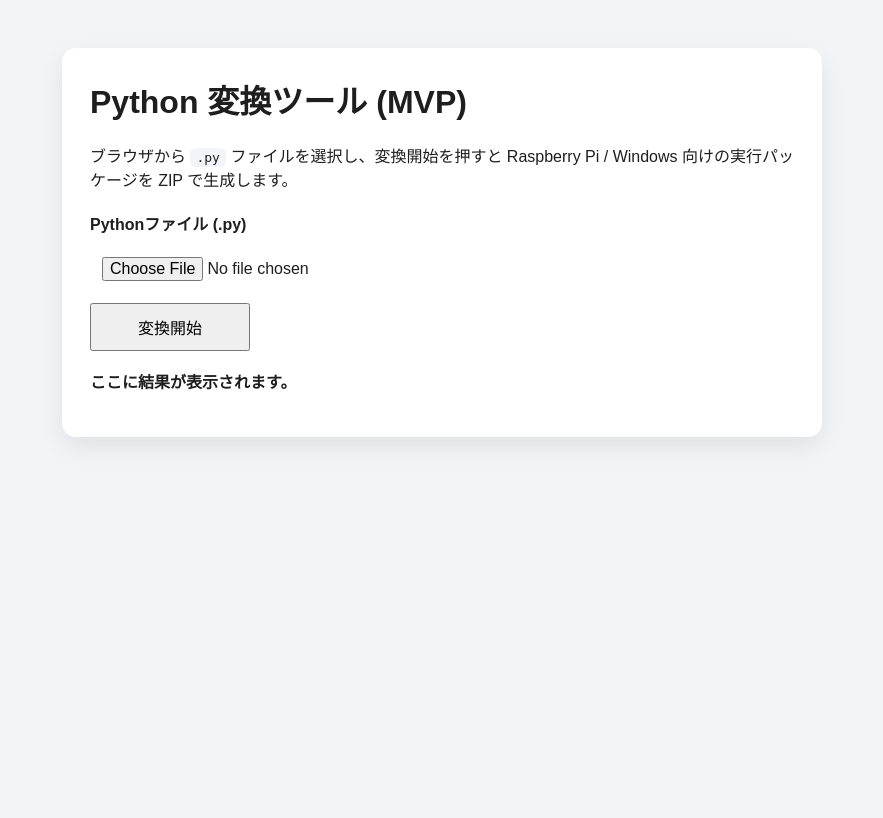
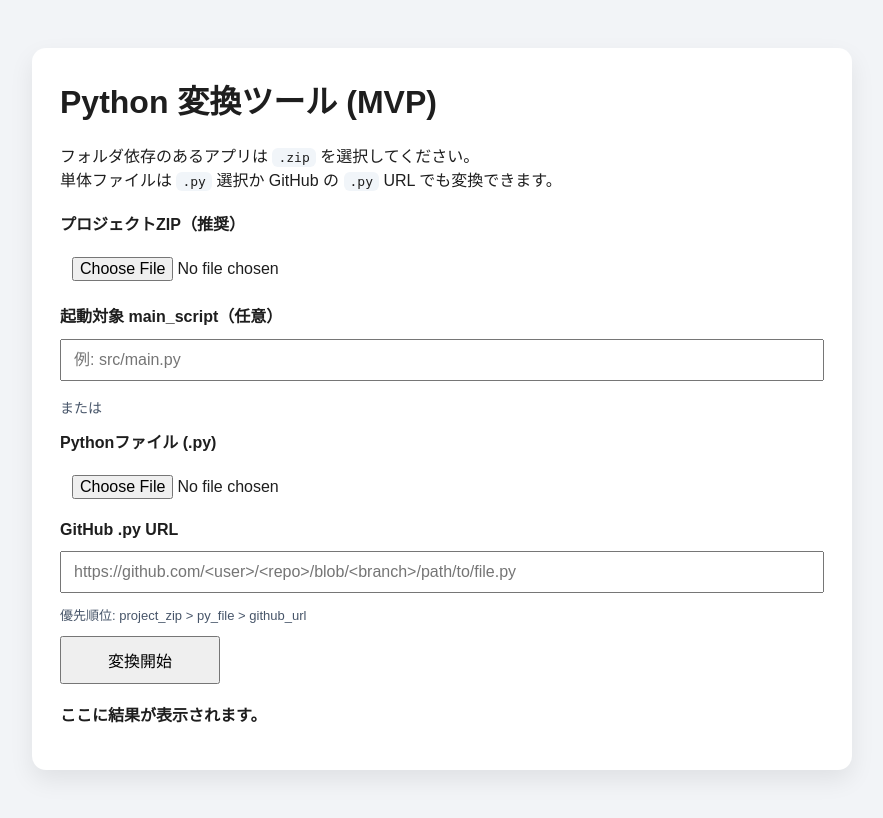
Before and after one commit to kumakuro19/Docker_prac, a Flask app: page / in a window 1280 px wide. Shown: the whole page, without its empty margins (198-1081 px from the left). Before the commit the page ends 442 px from the top, so only its background shows below. Run offline with Flask 3, Linux system fonts and the light colour scheme; some libraries are stand-ins or nearby versions.

Commit message:
Support project zip conversion with main_script entry

````diff
--- a/app/main.py
+++ b/app/main.py
@@ -1,10 +1,16 @@
 import io
+import posixpath
 import zipfile
 from pathlib import Path
+from urllib.error import HTTPError, URLError
+from urllib.parse import urlparse
+from urllib.request import urlopen
 
 from flask import Flask, jsonify, render_template, request, send_file
 
 app = Flask(__name__)
+MAX_SOURCE_BYTES = 1024 * 1024
+MAX_ZIP_BYTES = 20 * 1024 * 1024
 
 
 @app.get("/")
@@ -12,58 +18,197 @@ def index():
     return render_template("index.html")
 
 
-@app.post("/api/convert")
-def convert():
-    uploaded = request.files.get("py_file")
-    if not uploaded or not uploaded.filename:
-        return jsonify({"error": "Pythonファイル(.py)を選択してください。"}), 400
+def _convert_github_url_to_raw(url: str) -> str:
+    parsed = urlparse(url)
+    if parsed.scheme not in {"http", "https"}:
+        raise ValueError("URLは http/https のみ対応しています。")
 
-    filename = Path(uploaded.filename).name
-    if not filename.lower().endswith(".py"):
-        return jsonify({"error": ".py ファイルのみ対応しています。"}), 400
+    host = parsed.netloc.lower()
+    path = parsed.path.strip("/")
+    if host == "raw.githubusercontent.com":
+        return url
+    if host != "github.com":
+        raise ValueError("GitHub URLのみ対応しています。")
 
-    source = uploaded.read()
+    parts = [p for p in path.split("/") if p]
+    if len(parts) < 5 or parts[2] != "blob":
+        raise ValueError("GitHubの .py ファイルURL（.../blob/...）を指定してください。")
+    if not parts[-1].lower().endswith(".py"):
+        raise ValueError(".py ファイルのURLを指定してください。")
+
+    user, repo, _, branch = parts[:4]
+    file_path = "/".join(parts[4:])
+    return f"https://raw.githubusercontent.com/{user}/{repo}/{branch}/{file_path}"
+
+
+def _read_source_from_url(github_url: str):
+    raw_url = _convert_github_url_to_raw(github_url)
+    filename = Path(urlparse(raw_url).path).name
+    try:
+        with urlopen(raw_url, timeout=15) as response:
+            source = response.read(MAX_SOURCE_BYTES + 1)
+    except HTTPError as exc:
+        raise ValueError(f"URL取得に失敗しました: HTTP {exc.code}") from exc
+    except URLError as exc:
+        raise ValueError("URL取得に失敗しました。URLを確認してください。") from exc
+
+    if len(source) > MAX_SOURCE_BYTES:
+        raise ValueError("ファイルサイズ上限(1MB)を超えています。")
     if not source:
-        return jsonify({"error": "空ファイルは変換できません。"}), 400
+        raise ValueError("URL先のファイルが空です。")
+    return filename, source
 
-    base_name = Path(filename).stem
+
+def _zip_write_text(zf: zipfile.ZipFile, path: str, content: str, executable: bool = False):
+    info = zipfile.ZipInfo(path)
+    info.compress_type = zipfile.ZIP_DEFLATED
+    mode = 0o755 if executable else 0o644
+    info.external_attr = mode << 16
+    zf.writestr(info, content)
+
+
+def _safe_member_name(name: str) -> str:
+    normalized = name.replace("\\", "/").strip("/")
+    cleaned = posixpath.normpath(normalized)
+    if cleaned in {"", "."}:
+        return ""
+    if cleaned.startswith("../") or cleaned == ".." or cleaned.startswith("/"):
+        return ""
+    return cleaned
+
+
+def _infer_entry_from_project(entries: list[str]) -> str:
+    py_files = [p for p in entries if p.lower().endswith(".py")]
+    if not py_files:
+        raise ValueError("ZIP内に .py ファイルが見つかりません。")
+    if len(py_files) == 1:
+        return py_files[0]
+    if "main.py" in py_files:
+        return "main.py"
+    if "src/main.py" in py_files:
+        return "src/main.py"
+    raise ValueError(
+        "起動対象の .py を特定できません。main_script に例: src/main.py のように指定してください。"
+    )
+
+
+def _load_project_from_zip(project_zip, main_script: str):
+    if not project_zip or not project_zip.filename:
+        raise ValueError("ZIPファイルを選択してください。")
+
+    zip_name = Path(project_zip.filename).name
+    if not zip_name.lower().endswith(".zip"):
+        raise ValueError("プロジェクトは .zip 形式でアップロードしてください。")
+
+    payload = project_zip.read(MAX_ZIP_BYTES + 1)
+    if len(payload) > MAX_ZIP_BYTES:
+        raise ValueError("ZIPサイズ上限(20MB)を超えています。")
+    if not payload:
+        raise ValueError("空のZIPは変換できません。")
+
+    try:
+        source_zip = zipfile.ZipFile(io.BytesIO(payload), "r")
+    except zipfile.BadZipFile as exc:
+        raise ValueError("ZIPファイルの形式が不正です。") from exc
+
+    files: list[tuple[str, bytes]] = []
+    with source_zip:
+        for member in source_zip.infolist():
+            if member.is_dir():
+                continue
+            safe_name = _safe_member_name(member.filename)
+            if not safe_name:
+                continue
+            files.append((safe_name, source_zip.read(member)))
+
+    if not files:
+        raise ValueError("ZIP内に有効なファイルが見つかりません。")
+
+    all_paths = [p for p, _ in files]
+    entry = main_script.strip().replace("\\", "/").strip("/") if main_script else ""
+    if entry:
+        if entry not in all_paths:
+            raise ValueError(f"main_script がZIP内に見つかりません: {entry}")
+        if not entry.lower().endswith(".py"):
+            raise ValueError("main_script には .py ファイルを指定してください。")
+    else:
+        entry = _infer_entry_from_project(all_paths)
+
+    base_name = Path(zip_name).stem
+    return base_name, files, entry
+
+
+def _make_output_zip(base_name: str, files: list[tuple[str, bytes]], entry: str):
     zip_buffer = io.BytesIO()
     with zipfile.ZipFile(zip_buffer, mode="w", compression=zipfile.ZIP_DEFLATED) as zf:
-        zf.writestr(f"{base_name}/src/{filename}", source)
-        zf.writestr(
+        for rel_path, content in files:
+            zf.writestr(f"{base_name}/project/{rel_path}", content)
+
+        entry_unix = entry
+        entry_win = entry.replace("/", "\\")
+        _zip_write_text(
+            zf,
             f"{base_name}/run.sh",
             f"""#!/usr/bin/env bash
 set -euo pipefail
-cd "$(dirname "$0")"
-python3 "src/{filename}" "$@"
+cd "$(dirname "$0")/project"
+if ! command -v python3 >/dev/null 2>&1; then
+  echo "python3 が見つかりません。先に Python3 をインストールしてください。"
+  exit 1
+fi
+python3 "{entry_unix}" "$@"
 """,
+            executable=True,
         )
-        zf.writestr(
+        _zip_write_text(
+            zf,
             f"{base_name}/run.bat",
             f"""@echo off
 setlocal
-cd /d %~dp0
-python "src\\{filename}" %*
+cd /d %~dp0\\project
+where py >nul 2>nul
+if %ERRORLEVEL%==0 (
+  py -3 "{entry_win}" %*
+  exit /b %ERRORLEVEL%
+)
+
+where python >nul 2>nul
+if %ERRORLEVEL%==0 (
+  python "{entry_win}" %*
+  exit /b %ERRORLEVEL%
+)
+
+echo Python launcher (py) または python が見つかりません。
+exit /b 1
 """,
         )
-        zf.writestr(
+        _zip_write_text(
+            zf,
             f"{base_name}/build_exe.bat",
             f"""@echo off
 setlocal
-cd /d %~dp0
-python -m pip install pyinstaller
-pyinstaller --onefile "src\\{filename}" --name "{base_name}"
-echo Build finished. Output: dist\\{base_name}.exe
+cd /d %~dp0\\project
+where py >nul 2>nul
+if %ERRORLEVEL%==0 (
+  py -3 -m pip install pyinstaller
+  py -3 -m PyInstaller --onefile "{entry_win}" --name "{base_name}"
+) else (
+  python -m pip install pyinstaller
+  python -m PyInstaller --onefile "{entry_win}" --name "{base_name}"
+)
+echo Build finished. Output: project\\dist\\{base_name}.exe
 """,
         )
-        zf.writestr(
+        _zip_write_text(
+            zf,
             f"{base_name}/README_CONVERTED.md",
             f"""# Converted Package: {base_name}
 
+Entry script: `{entry_unix}`
+
 ## Raspberry Pi (Linux)
 ```bash
-chmod +x run.sh
-./run.sh
+bash run.sh
 ```
 
 ## Windows
@@ -75,10 +220,61 @@ run.bat
 ```bat
 build_exe.bat
 ```
+
+## Note
+- `project/` 配下に元ファイル構成を保持しています。
+- 依存ライブラリがある場合は、事前に環境へインストールしてください。
 """,
         )
 
     zip_buffer.seek(0)
+    return zip_buffer
+
+
+@app.post("/api/convert")
+def convert():
+    py_file = request.files.get("py_file")
+    project_zip = request.files.get("project_zip")
+    github_url = request.form.get("github_url", "").strip()
+    main_script = request.form.get("main_script", "").strip()
+
+    try:
+        if project_zip and project_zip.filename:
+            base_name, files, entry = _load_project_from_zip(project_zip, main_script)
+        elif py_file and py_file.filename:
+            filename = Path(py_file.filename).name
+            if not filename.lower().endswith(".py"):
+                return jsonify({"error": ".py ファイルのみ対応しています。"}), 400
+
+            source = py_file.read(MAX_SOURCE_BYTES + 1)
+            if len(source) > MAX_SOURCE_BYTES:
+                return jsonify({"error": "ファイルサイズ上限(1MB)を超えています。"}), 400
+            if not source:
+                return jsonify({"error": "空ファイルは変換できません。"}), 400
+
+            base_name = Path(filename).stem
+            files = [(f"src/{filename}", source)]
+            entry = f"src/{filename}"
+        elif github_url:
+            filename, source = _read_source_from_url(github_url)
+            base_name = Path(filename).stem
+            files = [(f"src/{filename}", source)]
+            entry = f"src/{filename}"
+        else:
+            return (
+                jsonify(
+                    {
+                        "error": (
+                            "project_zip / py_file / github_url のいずれかを指定してください。"
+                        )
+                    }
+                ),
+                400,
+            )
+    except ValueError as exc:
+        return jsonify({"error": str(exc)}), 400
+
+    zip_buffer = _make_output_zip(base_name, files, entry)
     return send_file(
         zip_buffer,
         mimetype="application/zip",
--- a/app/static/script.js
+++ b/app/static/script.js
@@ -1,19 +1,37 @@
 const form = document.getElementById('convertForm');
-const fileInput = document.getElementById('pyFile');
+const projectZipInput = document.getElementById('projectZip');
+const mainScriptInput = document.getElementById('mainScript');
+const pyFileInput = document.getElementById('pyFile');
+const urlInput = document.getElementById('githubUrl');
 const result = document.getElementById('result');
 const button = document.getElementById('convertBtn');
 
 form.addEventListener('submit', async (event) => {
   event.preventDefault();
 
-  const file = fileInput.files?.[0];
-  if (!file) {
-    result.textContent = '.py ファイルを選択してください。';
+  const projectZip = projectZipInput.files?.[0];
+  const pyFile = pyFileInput.files?.[0];
+  const githubUrl = (urlInput.value || '').trim();
+  const mainScript = (mainScriptInput.value || '').trim();
+
+  if (!projectZip && !pyFile && !githubUrl) {
+    result.textContent = 'project.zip、.py、GitHub URL のいずれかを指定してください。';
     return;
   }
 
   const formData = new FormData();
-  formData.append('py_file', file);
+  if (projectZip) {
+    formData.append('project_zip', projectZip);
+  }
+  if (mainScript) {
+    formData.append('main_script', mainScript);
+  }
+  if (!projectZip && pyFile) {
+    formData.append('py_file', pyFile);
+  }
+  if (!projectZip && !pyFile && githubUrl) {
+    formData.append('github_url', githubUrl);
+  }
 
   button.disabled = true;
   result.textContent = '変換中です...';
--- a/app/static/style.css
+++ b/app/static/style.css
@@ -13,7 +13,7 @@ body {
 }
 
 .container {
-  max-width: 760px;
+  max-width: 820px;
   margin: 48px auto;
   background: #ffffff;
   padding: 28px;
@@ -56,6 +56,18 @@ button:disabled {
   font-weight: 600;
 }
 
+.or {
+  font-size: 14px;
+  color: #475569;
+  margin-top: 4px;
+}
+
+.hint {
+  margin: 0;
+  font-size: 13px;
+  color: #475569;
+}
+
 code {
   background: #f1f5f9;
   border-radius: 6px;
--- a/app/templates/index.html
+++ b/app/templates/index.html
@@ -10,14 +10,36 @@
     <main class="container">
       <h1>Python 変換ツール (MVP)</h1>
       <p>
-        ブラウザから <code>.py</code> ファイルを選択し、変換開始を押すと
-        Raspberry Pi / Windows 向けの実行パッケージを ZIP で生成します。
+        フォルダ依存のあるアプリは <code>.zip</code> を選択してください。<br />
+        単体ファイルは <code>.py</code> 選択か GitHub の <code>.py</code> URL でも変換できます。
       </p>
 
       <form id="convertForm">
+        <label for="projectZip">プロジェクトZIP（推奨）</label>
+        <input id="projectZip" name="project_zip" type="file" accept=".zip" />
+
+        <label for="mainScript">起動対象 main_script（任意）</label>
+        <input
+          id="mainScript"
+          name="main_script"
+          type="text"
+          placeholder="例: src/main.py"
+        />
+
+        <div class="or">または</div>
+
         <label for="pyFile">Pythonファイル (.py)</label>
-        <input id="pyFile" name="py_file" type="file" accept=".py" required />
+        <input id="pyFile" name="py_file" type="file" accept=".py" />
 
+        <label for="githubUrl">GitHub .py URL</label>
+        <input
+          id="githubUrl"
+          name="github_url"
+          type="url"
+          placeholder="https://github.com/<user>/<repo>/blob/<branch>/path/to/file.py"
+        />
+
+        <p class="hint">優先順位: project_zip > py_file > github_url</p>
         <button id="convertBtn" type="submit">変換開始</button>
       </form>
 
````
Also changed, not shown: HOWTO.md (+57 -41 lines), README.md.
